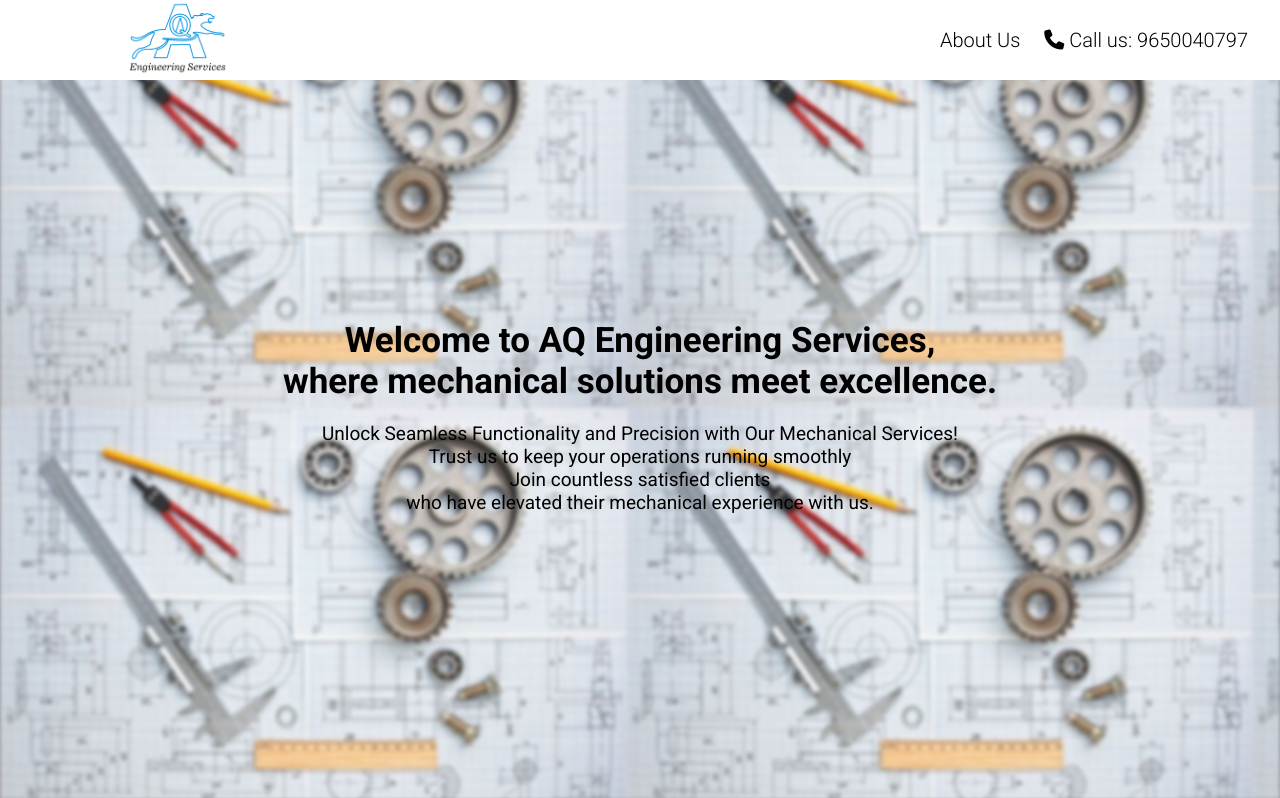
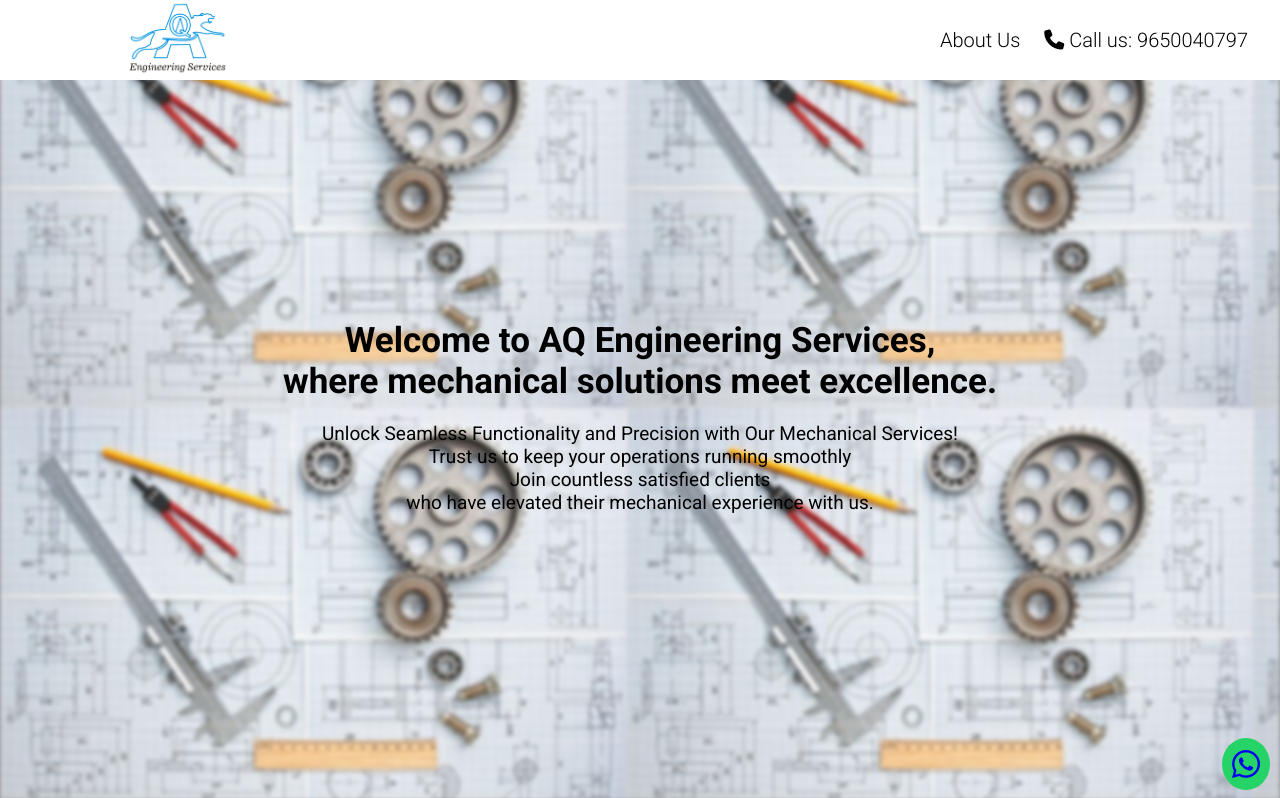
Before and after one commit to Himanshu-0506/AQ.Engineering-Services, a plain HTML site: page index.html in a window 1280 px wide. Shown: the top 798 px of the page. Drawn offline with nearby package versions, Linux system fonts and the light colour scheme.

Commit message:
whatapp logo

```diff
--- a/index.css
+++ b/index.css
@@ -489,3 +489,22 @@ swiper-slide img {
     width: auto
   }
 }
+
+
+.whatsapp-container {
+  position: fixed;
+  bottom: 10px; /* Adjust the distance from the bottom as needed */
+  right: 10px; /* Adjust the distance from the right as needed */
+  z-index: 1000; /* Ensure it's above other content */
+  background-color: #25d366; /* Set your preferred background color */
+  padding: 10px; /* Add padding to create some space around the icon */
+  border-radius: 50%; /* Create a circular background shape */
+}
+.whatsapp-container:hover {
+  scale: 110%;
+}
+
+.whatsapp-container i {
+  font-size: 2rem; /* Adjust the icon size as needed */
+   /* Adjust the icon color as needed */
+}
--- a/index.html
+++ b/index.html
@@ -175,7 +175,7 @@
           <h4>Get help</h4>
           <ul>
 
-            <li><a href="#">Contact Us</a></li>
+            <li><a href="tel:9650040797">Contact Us</a></li>
             <li><a href="#">FAQ Service</a></li>
             <li><a href="#"></a></li>
 
@@ -188,7 +188,7 @@
             <a href="#"><i class="fa-brands fa-instagram fa-lg"></i></a>
             <a href="#"><i class="fa-brands fa-facebook fa-lg "></i></a>
             <a href="#"><i class="fa-brands fa-linkedin fa-lg "></i></a>
-            <a href="#"><i class="fa-brands fa-whatsapp fa-lg "></i></a>
+            <a href="https://api.whatsapp.com/send?phone=919650040797" target="_blank"><i class="fa-brands fa-whatsapp fa-lg "></i></a>
           </div>
         </div>
 
@@ -199,6 +199,12 @@
 
   </footer>
 
+  <div class="whatsapp-container">
+    <a href="https://api.whatsapp.com/send?phone=919650040797" target="_blank">
+        <i class="fab fa-whatsapp"></i> <!-- Font Awesome WhatsApp icon -->
+    </a>
+  </div>
+
   <script src="https://cdn.jsdelivr.net/npm/swiper@10/swiper-element-bundle.min.js">
 
   </script>
```
